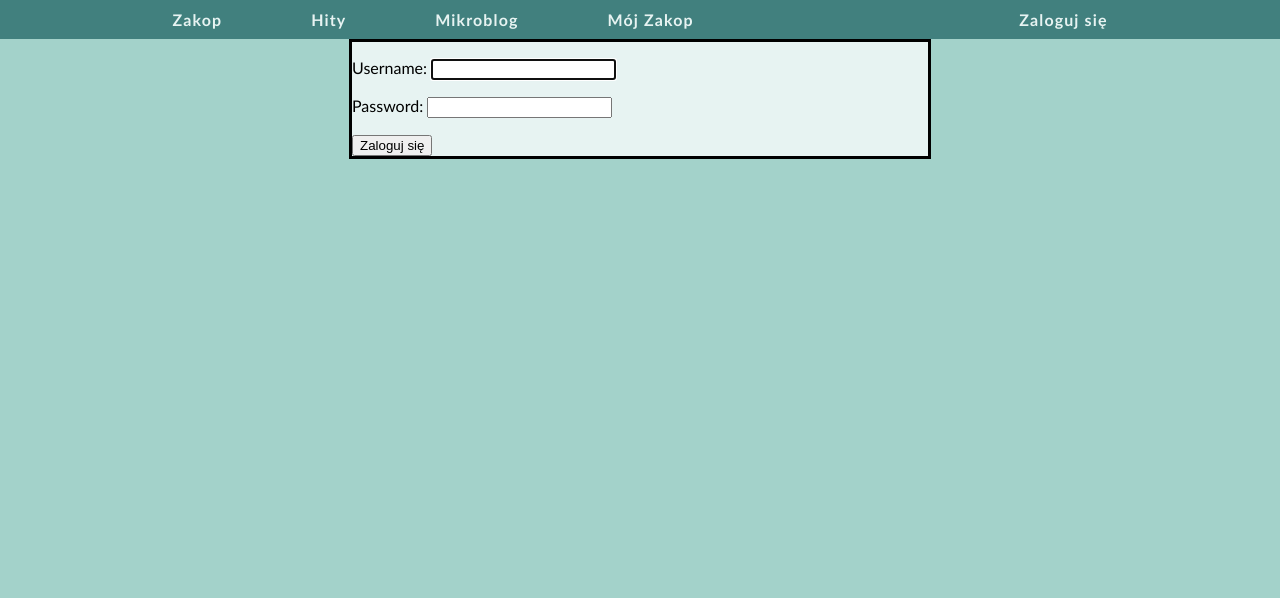
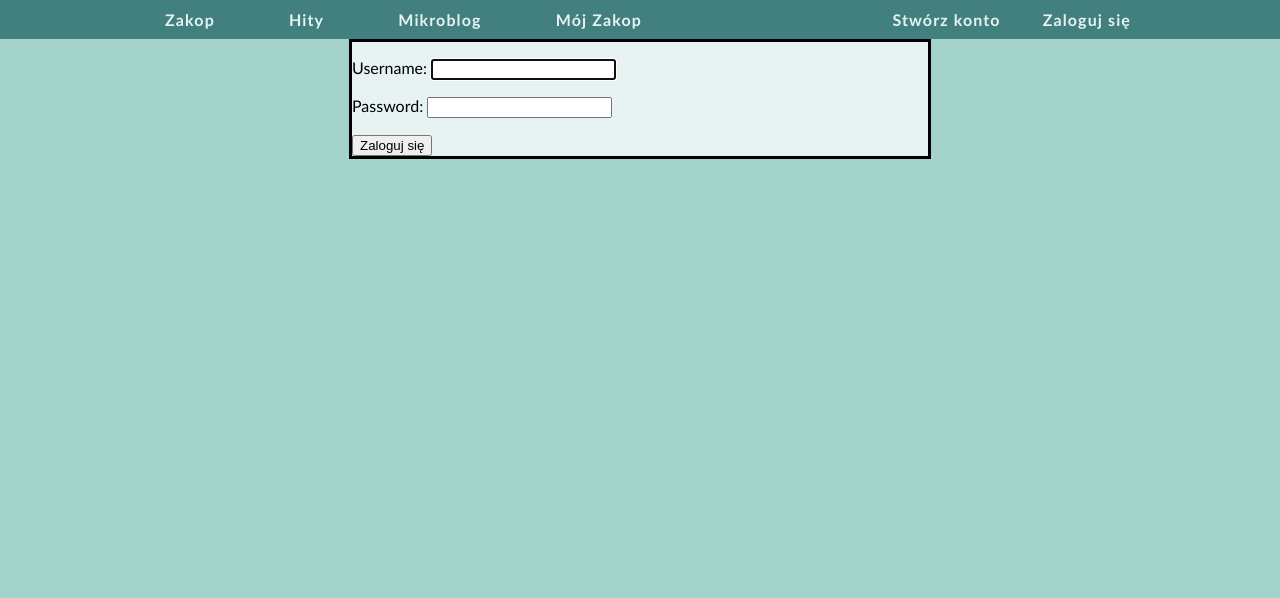
Before and after one commit to Deelite34/Zakop, a Django app: page /account/login/ in a window 1280 px wide. Shown: the top 598 px of the page. Run offline with Django 3.2, Linux system fonts and the light colour scheme.

Commit message:
Update base.html

```diff
--- a/zakop_app/templates/zakop_app/base.html
+++ b/zakop_app/templates/zakop_app/base.html
@@ -15,12 +15,18 @@
     <header class="header-top">
       <nav class="flex-container">
         <div class="flex-parent">
-          <a href="#" class="flex-child">Zakop</a>
+          <a href="{% url 'zakop_app:index' %}" class="flex-child">Zakop</a>
           <a href="#" class="flex-child">Hity</a>
           <a href="#" class="flex-child">Mikroblog</a>
           <a href="#" class="flex-child">Mój Zakop</a>
           <a href="#" class="flex-child-hidden"></a>
-          <a href="#" class="flex-child">Zaloguj się</a>
+          {% if user.is_authenticated %}
+          <p class="flex-child-right">{{ user.username }} </p>
+          <a href="{% url 'users:logout' %}" class="flex-child-right">Wyloguj się </a>
+          {% else %}
+          <a href="{% url 'users:register' %}" class="flex-child-right">Stwórz konto</a>
+          <a href="{% url 'users:login' %}" class="flex-child-right">Zaloguj się</a>
+          {% endif %}
         </div>
       </nav>
     </header>
```
